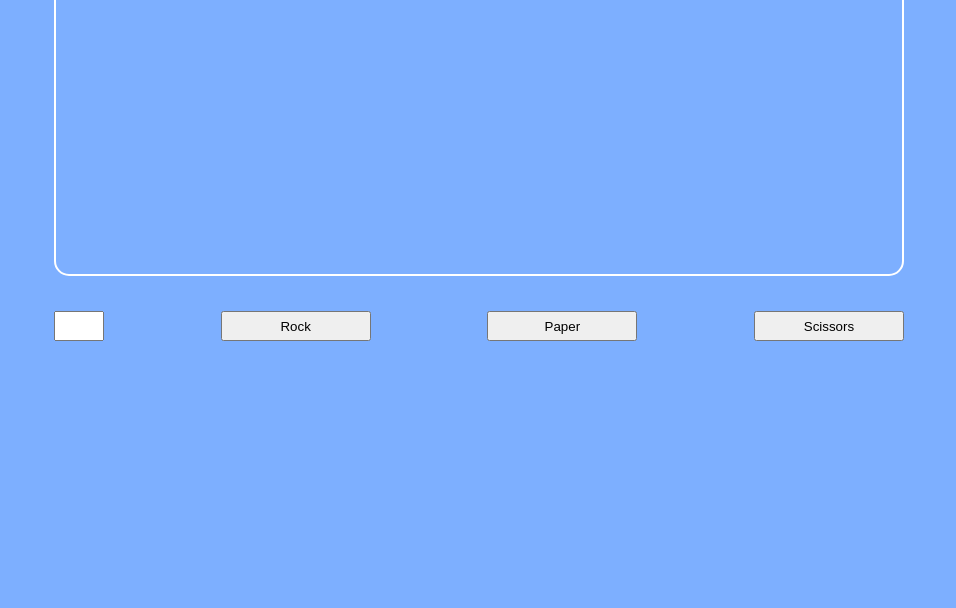
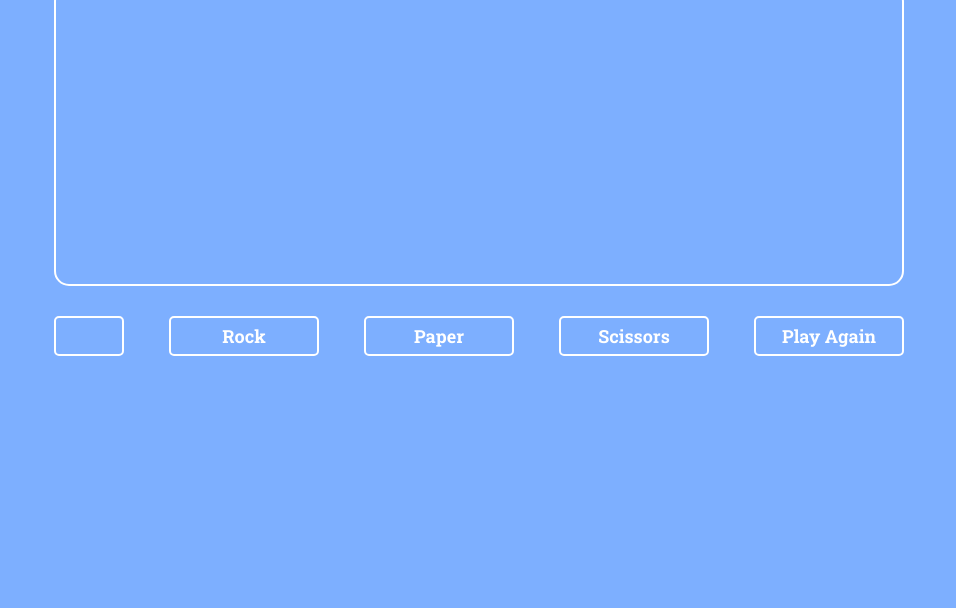
Before and after one commit to marco-tav/rock-paper-scissors-original, a plain HTML site: page index.html in a window 1280 px wide. Shown: the part 192-800 px from the top of the page, without its empty margins (161-1117 px from the left). Drawn offline with Linux system fonts and the light colour scheme.

Commit message:
Preliminary HTML and CSS finished.

```diff
--- a/index.html
+++ b/index.html
@@ -22,10 +22,7 @@
                 <button class="button" type="button">Rock</button>
                 <button class="button" type="button">Paper</button>
                 <button class="button" type="button">Scissors</button>
-            </div>
-
-            <div class="play-again">
-
+                <button class="button" type="button">Play Again</button>
             </div>
         </div>
     </body>
--- a/styles/styles.css
+++ b/styles/styles.css
@@ -16,7 +16,7 @@ body {
     font-size: 45px;
     height: 100vh;
     width: 100%;
-    padding-top: 50px;
+    padding-top: 30px;
     display: flex;
     flex-direction: column;
     justify-content: flex-start;
@@ -33,18 +33,35 @@ body {
 .message-box {
     width: 850px;
     height: 300px;
+    margin-top: 30px;
     border: 2px solid #ffffff;
     border-radius: 15px;
 }
 
 .button {
-    height: 30px;
+    height: 40px;
     width: 150px;
+    background-color: #7dafff;
+    border: 2px solid #ffffff;
+    border-radius: 5px;
+    font-family: "Roboto Slab", monospace;
+    font-weight: bold;
+    font-size: 18px;
+    color: #ffffff;
 }
 
 #roundsNumber {
-    height: 30px;
-    width: 50px;
+    height: 40px;
+    width: 70px;
+    font-family: "Roboto Slab", monospace;
+    background-color: #7dafff;
+    border: 2px solid #ffffff;
+    border-radius: 5px;
+    font-family: "Roboto Slab", monospace;
+    font-weight: bold;
+    font-size: 18px;
+    color: #ffffff;
+    padding-left: 20px;
 }
 
 .game-buttons {
```
